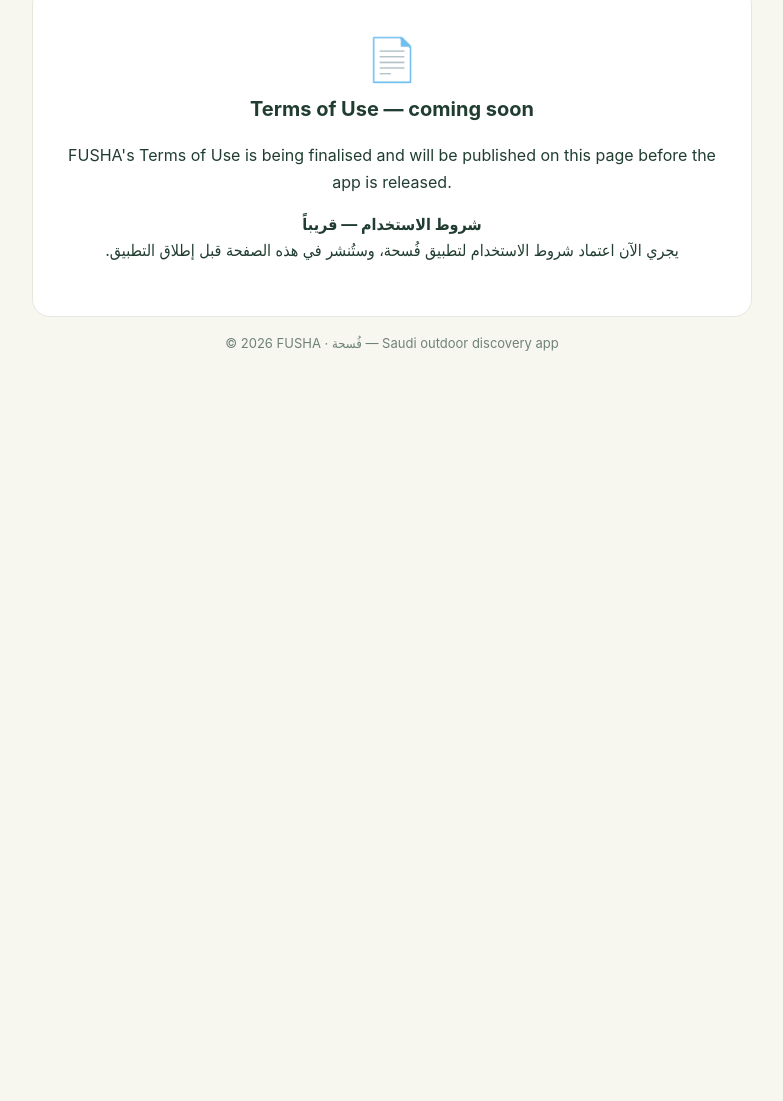
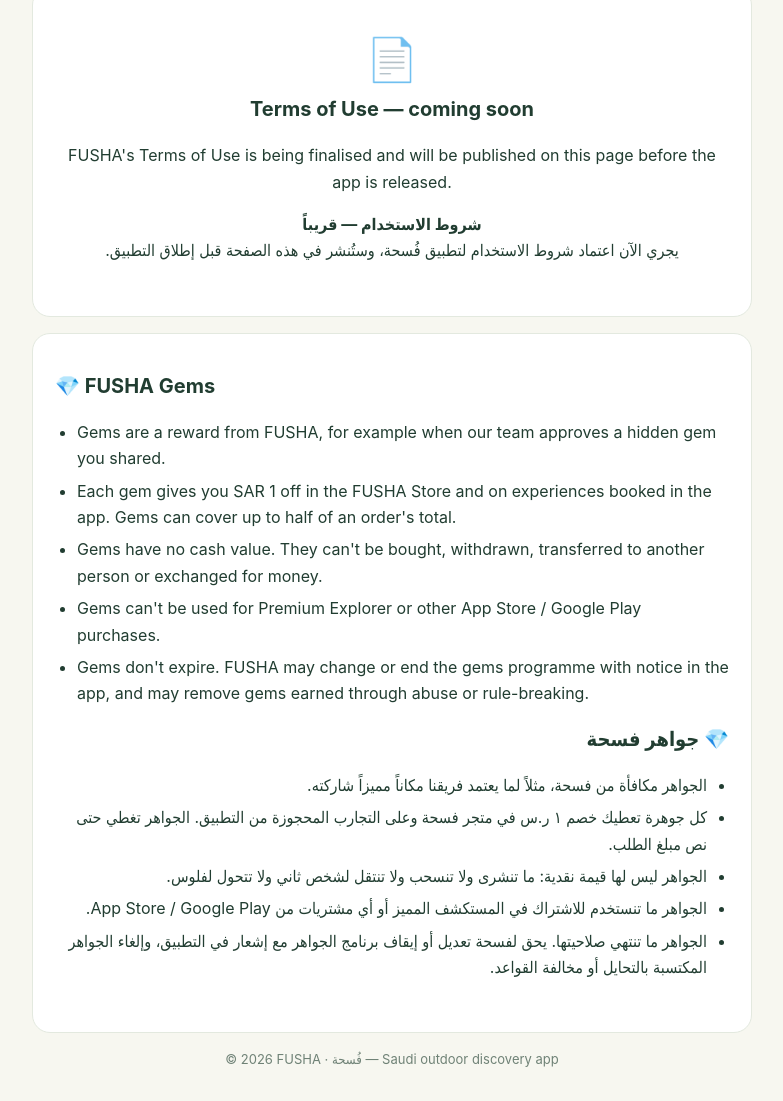
Before and after one commit to Fusha101/Fusha101.github.io, a plain HTML site: page legal/terms.html in a window 1280 px wide. Shown: the part 289-1390 px from the top of the page, without its empty margins (248-1031 px from the left). Before the commit the page ends 800 px from the top, so only its background shows below. Drawn offline with Linux system fonts and the light colour scheme.

Commit message:
Terms: FUSHA Gems section

```diff
--- a/legal/terms.html
+++ b/legal/terms.html
@@ -26,6 +26,26 @@
   <p>FUSHA's Terms of Use is being finalised and will be published on this page before the app is released.</p>
   <p dir="rtl" lang="ar"><b>شروط الاستخدام — قريباً</b><br>يجري الآن اعتماد شروط الاستخدام لتطبيق فُسحة، وستُنشر في هذه الصفحة قبل إطلاق التطبيق.</p>
 </section>
+<section class="soon" id="gems" style="text-align:start">
+  <h2>💎 FUSHA Gems</h2>
+  <ul>
+    <li>Gems are a reward from FUSHA, for example when our team approves a hidden gem you shared.</li>
+    <li>Each gem gives you SAR 1 off in the FUSHA Store and on experiences booked in the app. Gems can cover up to half of an order's total.</li>
+    <li>Gems have no cash value. They can't be bought, withdrawn, transferred to another person or exchanged for money.</li>
+    <li>Gems can't be used for Premium Explorer or other App Store / Google Play purchases.</li>
+    <li>Gems don't expire. FUSHA may change or end the gems programme with notice in the app, and may remove gems earned through abuse or rule-breaking.</li>
+  </ul>
+  <div dir="rtl" lang="ar">
+  <h2>💎 جواهر فسحة</h2>
+  <ul>
+    <li>الجواهر مكافأة من فسحة، مثلاً لما يعتمد فريقنا مكاناً مميزاً شاركته.</li>
+    <li>كل جوهرة تعطيك خصم ١ ر.س في متجر فسحة وعلى التجارب المحجوزة من التطبيق. الجواهر تغطي حتى نص مبلغ الطلب.</li>
+    <li>الجواهر ليس لها قيمة نقدية: ما تنشرى ولا تنسحب ولا تنتقل لشخص ثاني ولا تتحول لفلوس.</li>
+    <li>الجواهر ما تنستخدم للاشتراك في المستكشف المميز أو أي مشتريات من App Store / Google Play.</li>
+    <li>الجواهر ما تنتهي صلاحيتها. يحق لفسحة تعديل أو إيقاف برنامج الجواهر مع إشعار في التطبيق، وإلغاء الجواهر المكتسبة بالتحايل أو مخالفة القواعد.</li>
+  </ul>
+  </div>
+</section>
 </main>
 <footer>© 2026 FUSHA · فُسحة — Saudi outdoor discovery app</footer>
 </body>
```
